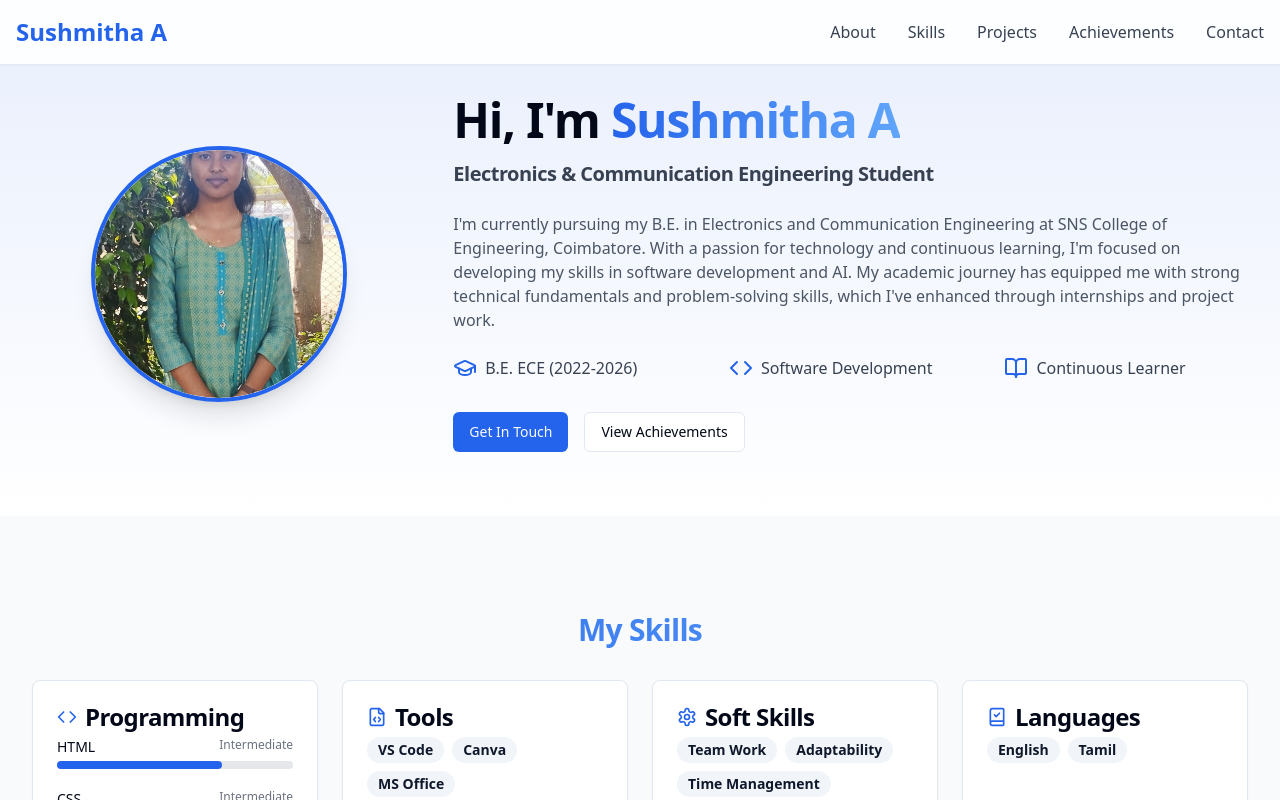
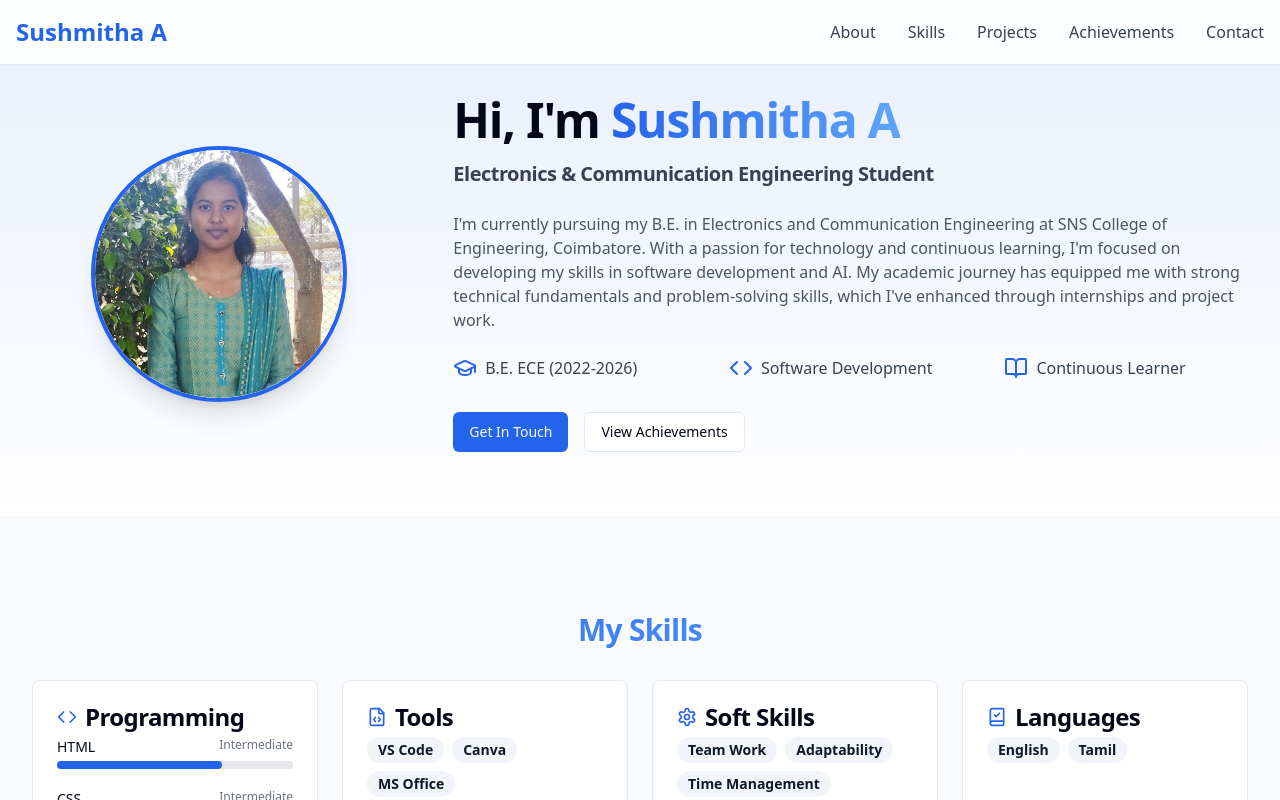
Before and after one commit to Sushmiayyappan/code-connect-profile, a React (Vite) app: page / in a window 1280 px wide. Shown: the top 800 px of the page. Built offline with nearby package versions, Linux system fonts and the light colour scheme.

Commit message:
Replace profile image
Replaced the existing profile image in the "About Me" section with the user's provided image.

```diff
--- a/src/components/AboutMe.tsx
+++ b/src/components/AboutMe.tsx
@@ -11,7 +11,7 @@ const AboutMe = () => {
           <div className="w-full md:w-1/3 flex justify-center">
             <div className="relative w-64 h-64 rounded-full overflow-hidden border-4 border-primary shadow-xl">
               <Avatar className="w-full h-full">
-                <AvatarImage src="/lovable-uploads/f80e4170-fdf3-4611-82ef-d87ba4d07ec2.png" alt="Sushmitha A" className="w-full h-full object-cover" />
+                <AvatarImage src="/lovable-uploads/98c77dd6-2770-4405-bf97-e0a3f53d90d7.png" alt="Sushmitha A" className="w-full h-full object-cover" />
                 <AvatarFallback className="text-6xl font-bold">S</AvatarFallback>
               </Avatar>
             </div>
```
Also changed, not shown: public/lovable-uploads/98c77dd6-2770-4405-bf97-e0a3f53d90d7.png (added).
